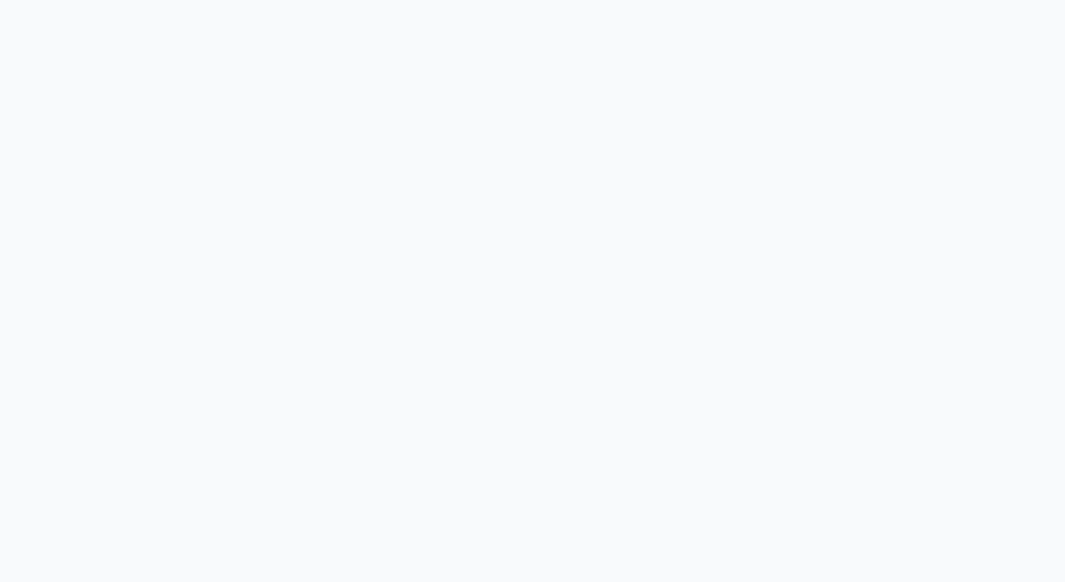
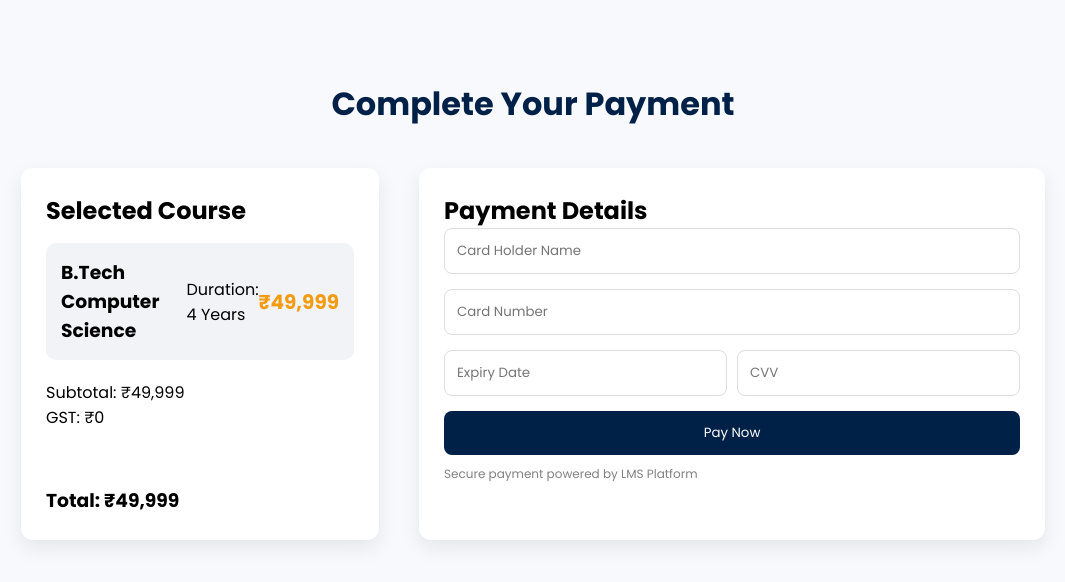
Before and after one commit to yashika-mahawar/lms-frontend, a React (Vite) app: page /payment in a window 1280 px wide. Before the commit this address had no page. Shown: the top 582 px of the page, without its empty margins (107-1172 px from the left). Built offline with nearby package versions, Linux system fonts and the light colour scheme.

Commit message:
Added Payment, PaymentSuccess and Learning pages

```diff
--- a/src/pages/CourseDetails/CourseDetails.jsx
+++ b/src/pages/CourseDetails/CourseDetails.jsx
@@ -3,8 +3,9 @@ import "./CourseDetails.css";
 import Navbar from "../../components/Navbar/Navbar";
 import Footer from "../../components/Footer/Footer";
 import courseImage from "../../assets/Course1.jpg";
-
+import { useNavigate } from "react-router-dom";
 function CourseDetails() {
+    const navigate = useNavigate();
   return (
     <>
       <Navbar />
@@ -59,7 +60,12 @@ function CourseDetails() {
             <li>Modern Computer Labs</li>
           </ul>
 
-          <button className="enroll-btn">Enroll Now</button>
+          <button
+  className="enroll-btn"
+  onClick={() => navigate("/payment")}
+>
+  Enroll Now
+</button>
         </div>
       </section>
 
--- /dev/null
+++ b/src/pages/Learning/Learning.css
@@ -0,0 +1,62 @@
+.learning-page {
+  display: flex;
+  gap: 30px;
+  padding: 40px;
+  background: #f5f7fb;
+  min-height: 100vh;
+}
+
+.video-section {
+  flex: 2;
+}
+
+.video-section h2 {
+  margin-bottom: 20px;
+  color: #002147;
+}
+
+.video-box {
+  background: white;
+  padding: 15px;
+  border-radius: 10px;
+  box-shadow: 0 8px 20px rgba(0,0,0,0.1);
+}
+
+.syllabus {
+  flex: 1;
+  background: white;
+  padding: 20px;
+  border-radius: 10px;
+  height: fit-content;
+  box-shadow: 0 8px 20px rgba(0,0,0,0.1);
+}
+
+.syllabus h3 {
+  margin-bottom: 15px;
+}
+
+.syllabus ul {
+  list-style: none;
+  padding: 0;
+}
+
+.syllabus li {
+  padding: 10px 0;
+  border-bottom: 1px solid #eee;
+}
+
+.syllabus button {
+  margin-top: 20px;
+  width: 100%;
+  padding: 12px;
+  background: #002147;
+  color: white;
+  border: none;
+  border-radius: 8px;
+  cursor: pointer;
+}
+
+.syllabus button:hover {
+  background: #f4b400;
+  color: #002147;
+}
--- /dev/null
+++ b/src/pages/Learning/Learning.jsx
@@ -0,0 +1,49 @@
+import "./Learning.css";
+import Navbar from "../../components/Navbar/Navbar";
+import Footer from "../../components/Footer/Footer";
+
+function Learning() {
+  return (
+    <>
+      <Navbar />
+
+      <div className="learning-page">
+
+        {/* LEFT VIDEO SECTION */}
+        <div className="video-section">
+          <h2>Now Playing: Introduction to CSE</h2>
+
+          <div className="video-box">
+            <iframe
+              width="100%"
+              height="400"
+              src="https://www.youtube.com/embed/9bZkp7q19f0"
+              title="video"
+              allowFullScreen
+            ></iframe>
+          </div>
+        </div>
+
+        {/* RIGHT SYLLABUS */}
+        <div className="syllabus">
+          <h3>Course Syllabus</h3>
+
+          <ul>
+            <li>✔ Introduction</li>
+            <li>✔ Basics of Programming</li>
+            <li>✔ Data Structures</li>
+            <li>✔ Algorithms</li>
+            <li>✔ Database Systems</li>
+          </ul>
+
+          <button>Next Lesson →</button>
+        </div>
+
+      </div>
+
+      <Footer />
+    </>
+  );
+}
+
+export default Learning;
--- /dev/null
+++ b/src/pages/Payment/Payment.css
@@ -0,0 +1,88 @@
+.payment-page {
+  padding: 80px 10%;
+  background: #f8f9fc;
+  min-height: 100vh;
+}
+
+.payment-page h1 {
+  text-align: center;
+  margin-bottom: 40px;
+  color: #002147;
+}
+
+.payment-container {
+  display: flex;
+  gap: 40px;
+  flex-wrap: wrap;
+}
+
+/* LEFT SIDE */
+.payment-left {
+  flex: 1;
+  background: white;
+  padding: 25px;
+  border-radius: 12px;
+  box-shadow: 0 8px 20px rgba(0,0,0,0.08);
+}
+
+.course-box {
+  background: #f1f3f6;
+  padding: 15px;
+  border-radius: 10px;
+  margin-top: 15px;
+}
+
+.price {
+  color: #f39c12;
+  font-weight: bold;
+  font-size: 20px;
+}
+
+.summary {
+  margin-top: 20px;
+}
+
+/* RIGHT SIDE */
+.payment-right {
+  flex: 1;
+  background: white;
+  padding: 25px;
+  border-radius: 12px;
+  box-shadow: 0 8px 20px rgba(0,0,0,0.08);
+}
+
+.payment-right form {
+  display: flex;
+  flex-direction: column;
+}
+
+.payment-right input {
+  margin-bottom: 15px;
+  padding: 12px;
+  border: 1px solid #ddd;
+  border-radius: 8px;
+}
+
+.row {
+  display: flex;
+  gap: 10px;
+}
+
+button {
+  background: #002147;
+  color: white;
+  padding: 12px;
+  border: none;
+  border-radius: 8px;
+  cursor: pointer;
+}
+
+button:hover {
+  background: #f39c12;
+}
+
+.note {
+  margin-top: 10px;
+  font-size: 12px;
+  color: gray;
+}
--- /dev/null
+++ b/src/pages/Payment/Payment.jsx
@@ -0,0 +1,60 @@
+import { useNavigate } from "react-router-dom";
+import "./Payment.css";
+function Payment() {
+      const navigate = useNavigate();
+  return (
+    <div className="payment-page">
+
+      <h1>Complete Your Payment</h1>
+
+      <div className="payment-container">
+
+        {/* LEFT - COURSE INFO */}
+        <div className="payment-left">
+          <h2>Selected Course</h2>
+
+          <div className="course-box">
+            <h3>B.Tech Computer Science</h3>
+            <p>Duration: 4 Years</p>
+            <p className="price">₹49,999</p>
+          </div>
+
+          <div className="summary">
+            <p>Subtotal: ₹49,999</p>
+            <p>GST: ₹0</p>
+            <hr />
+            <h3>Total: ₹49,999</h3>
+          </div>
+        </div>
+
+        {/* RIGHT - PAYMENT FORM */}
+        <div className="payment-right">
+          <h2>Payment Details</h2>
+
+          <form>
+            <input type="text" placeholder="Card Holder Name" />
+            <input type="text" placeholder="Card Number" />
+            <div className="row">
+              <input type="text" placeholder="Expiry Date" />
+              <input type="text" placeholder="CVV" />
+            </div>
+
+            <button
+  type="button"
+  onClick={() => navigate("/payment-success")}
+>
+  Pay Now
+</button>
+          </form>
+
+          <p className="note">
+            Secure payment powered by LMS Platform
+          </p>
+        </div>
+
+      </div>
+    </div>
+  );
+}
+
+export default Payment;
--- /dev/null
+++ b/src/pages/PaymentSuccess/PaymentSuccess.css
@@ -0,0 +1,46 @@
+.success-page {
+  height: 100vh;
+  display: flex;
+  justify-content: center;
+  align-items: center;
+  background: #f5f7fb;
+}
+
+.success-card {
+  background: white;
+  padding: 40px;
+  border-radius: 15px;
+  text-align: center;
+  box-shadow: 0 10px 25px rgba(0,0,0,0.1);
+  width: 350px;
+}
+
+.check {
+  font-size: 50px;
+  color: green;
+  margin-bottom: 10px;
+}
+
+.success-card h1 {
+  color: #002147;
+}
+
+.success-card p {
+  color: #666;
+  margin: 10px 0 20px;
+}
+
+.success-card button {
+  background: #002147;
+  color: white;
+  border: none;
+  padding: 12px;
+  width: 100%;
+  border-radius: 8px;
+  cursor: pointer;
+}
+
+.success-card button:hover {
+  background: #f4b400;
+  color: #002147;
+}
--- /dev/null
+++ b/src/pages/PaymentSuccess/PaymentSuccess.jsx
@@ -0,0 +1,31 @@
+import "./PaymentSuccess.css";
+import { useNavigate } from "react-router-dom";
+import { useEffect } from "react";
+
+function PaymentSuccess() {
+  const navigate = useNavigate();
+
+  useEffect(() => {
+    setTimeout(() => {
+      navigate("/my-courses");
+    }, 3000);
+  }, []);
+
+  return (
+    <div className="success-page">
+      <div className="success-card">
+        <div className="check">✔</div>
+
+        <h1>Payment Successful 🎉</h1>
+
+        <p>Your enrollment is confirmed</p>
+
+        <button onClick={() => navigate("/my-courses")}>
+          Go to My Courses
+        </button>
+      </div>
+    </div>
+  );
+}
+
+export default PaymentSuccess;
--- a/src/routes/AppRoutes.jsx
+++ b/src/routes/AppRoutes.jsx
@@ -6,7 +6,9 @@ import Login from "../pages/Login/Login";
 import Signup from "../pages/Signup/Signup";
 import Dashboard from "../pages/Dashboard/Dashboard";
 import CourseDetails from "../pages/CourseDetails/CourseDetails";
-
+import Payment from "../pages/Payment/Payment";
+import PaymentSuccess from "../pages/PaymentSuccess/PaymentSuccess";
+import Learning from "../pages/Learning/Learning";
 function AppRoutes() {
   return (
     <BrowserRouter>
@@ -18,6 +20,9 @@ function AppRoutes() {
         <Route path="/dashboard" element={<Dashboard />} />
         <Route path="/profile" element={<Profile />} />
         <Route path="/my-courses" element={<MyCourses />} />
+        <Route path="/payment" element={<Payment />} />
+<Route path="/payment-success" element={<PaymentSuccess />} />
+<Route path="/learning" element={<Learning />} />
       </Routes>
     </BrowserRouter>
   );
```
Also changed, not shown: src/pages/MyCourses/MyCourses.css (line endings or trailing spaces).
